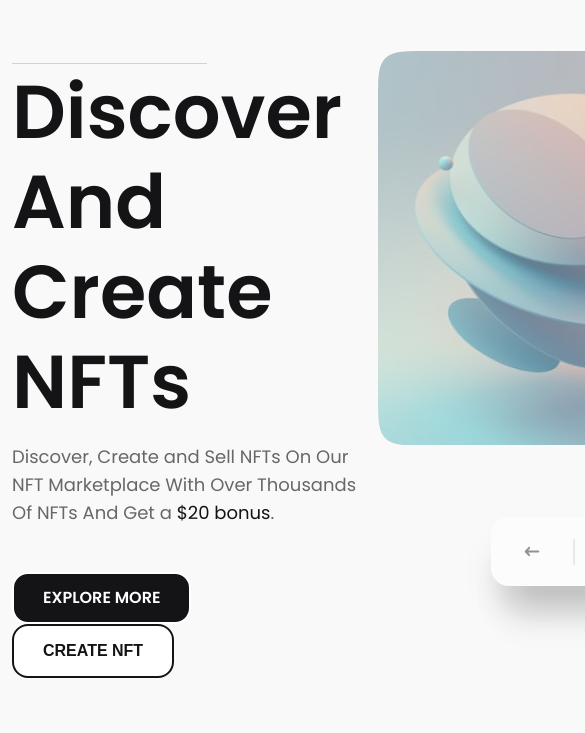
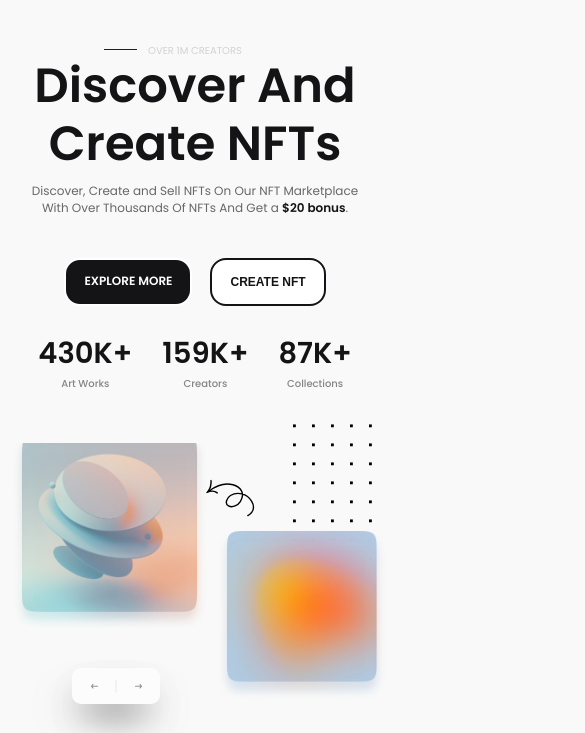
Before and after one commit to StupakYuliia/dev-NFT, a website: page dev/index.html in a window 390 px wide. Shown: the part 111-844 px from the top of the page, 585 px wide, since content can reach past the window. Drawn offline with nearby package versions, Linux system fonts and the light colour scheme; files that its build step writes are made by us from their sources.

Commit message:
feat: section - banner done

```diff
--- a/dev/assets/js/custom.js
+++ b/dev/assets/js/custom.js
@@ -9,8 +9,10 @@ const togleMobileMenu =()=> {
 btnBurger.addEventListener('click', togleMobileMenu)
 
 const swiper = new Swiper('.swiper', {
+	slidesPerView: 2,
+	speed: 700,
 	loop: true,
-	spaceBetween: 20,
+	spaceBetween: 10,
 	navigation: {
 		nextEl: '.swiper-button-next',
 		prevEl: '.swiper-button-prev',
--- a/dev/sass/first-screen.scss
+++ b/dev/sass/first-screen.scss
@@ -1,7 +1,11 @@
 .banner {
-	padding: 54px 0 143px;
+	padding: 54px 0 83px;
+
 	>.container {
 		display: flex;
+		gap: 100px;
+    	overflow: hidden;
+		padding-bottom: 60px;
 	}
 
 	&-content {
@@ -35,6 +39,7 @@
 		strong,
 		b {
 			color: #141416;
+			font-weight: 600;
 		}
 	}
 
@@ -54,6 +59,7 @@
 
 	&-advantage {
 		margin: 0 32px;
+
 		h3 {
 			font-size: 36px;
 			line-height: 46px;
@@ -73,41 +79,88 @@
 		position: relative;
 		display: flex;
 		flex-direction: column;
-		align-items: center;
+		margin-top: 19px;
+		width: 391px;
+
+		&::before {
+			content: "";
+			position: absolute;
+			left: 531px; //!
+			top: -19px;
+			height: 402px;
+			width: 174px;
+			background: url(assets/img/banner-decoration-dot.svg);
+		}
+
+		&::after {
+			content: "";
+			position: absolute;
+			left: 390px;    //!
+			top: 41px;
+			height: 124px;
+			width: 128px;
+			background: url(assets/img/banner-decoration-arrow.svg);
+		}
 	}
 
 	.swiper {
-		width: 391px;
-		height: 394px;
-		margin-bottom: 72px;
+		width: 792px;
+		height: 550px;
 	}
 
 	.swiper-slide {
+		transition: .7s;
+
 		img {
 			width: 100%;
+			transition: .7s;
+            padding: 0 15px;
+			&:first-child {
+                filter: blur(10px);
+                opacity: 0.5;
+            }
+            &:last-child {
+                opacity: .99;
+                margin-top: calc(-100% - 19px);
+            }
+		}
+
+		&.swiper-slide-next {
+			margin-top: 181px;
+
+			img {
+				height: auto;
+                max-width: 319px;
+				&:last-child {
+                    margin-top: calc(-100% + 62px);
+                }
 			}
 		}
 	}
 
-.banner-slider-navigation {
+	&-slider-navigation {
 		position: relative;
 		height: 69px;
-	width: 166px;
 		display: flex;
 		justify-content: center;
-	background-color: #FCFCFD;
+		width: 166px;
 		border-radius: 18px;
-	box-shadow: 0px 38px 36px -15px rgb(15, 15, 15, 10%), 0px 45px 36px -15px rgb(15, 15, 15, 10%), -10px 20px 36px -15px rgb(15, 15, 15, 10%), 10px 20px 36px -15px rgb(15, 15, 15, 10%);
+		box-shadow: 0px 38px 36px -15px rgb(15 15 15 / 10%), 0px 45px 36px -15px rgb(15 15 15 / 10%), -10px 20px 36px -15px rgb(15 15 15 / 10%), 10px 20px 36px -15px rgb(15 15 15 / 10%);
+		margin-left: 112px;
+		margin-top: -84px;
+
 		&::after {
 			content: "";
 			width: 2px;
 			height: 26px;
-		border-radius: 2px;
 			background-color: #E6E8EC;
 			position: absolute;
 			left: 50%;
 			top: 50%;
 			transform: translate(-50%, -50%);
+			border-radius: 2px;
+			z-index: 12;
+		}
 	}
 }
 
@@ -119,6 +172,7 @@
 	top: 0;
 	margin: 0;
 	color: #929292;
+	background-color: #FCFCFD;
 
 	&:hover {
 		color: #23262F;
@@ -129,7 +183,7 @@
 	}
 
 	svg {
-		width: 36px;
+		width: 26px;
 		height: 26px;
 	}
 }
--- a/dev/sass/header.scss
+++ b/dev/sass/header.scss
@@ -41,6 +41,7 @@ header {
 
 	input[type="search"] {
 		width: 100%;
+		box-sizing: border-box;
 		border: 1px solid transparent;
 		border-radius: 16px;
 		padding: 21px 12px 21px 70px;
--- a/dev/sass/media/_media_max_width1024.scss
+++ b/dev/sass/media/_media_max_width1024.scss
@@ -12,6 +12,7 @@
         background-color: #000;
 		gap: 24px;
         padding: 36px 48px 48px;
+		z-index: 2;
 
 		&.show {
 			display: flex;
@@ -53,6 +54,7 @@
 			width: 100%;
 		}
 	}
+
 	footer {
 		.container {
 			position: relative;
@@ -105,4 +107,5 @@
 		font-size: 14px;
 	}
 
+
 }
--- a/dev/sass/media/_media_max_width1199.scss
+++ b/dev/sass/media/_media_max_width1199.scss
@@ -6,4 +6,22 @@
 	.nav-item {
 		margin: 0 22px;
 	}
+
+	.banner {
+		padding: 50px 0 143px;
+
+		> .container {
+			gap: 34px;
+			overflow: visible;
+		}
+
+		.swiper {
+			width: 736px;
+		}
+
+		&-slider-navigation {
+			margin-left: 100px;
+    		margin-top: -103px;
+		}
+	}
 }
--- a/dev/sass/media/_media_max_width767.scss
+++ b/dev/sass/media/_media_max_width767.scss
@@ -1,3 +1,171 @@
 @media screen and (max-width: 767px) {
+	header {
+		&:before {
+			content: "";
+			left: 30px;
+			position: absolute;
+			width: calc(100% - 60px);
+			height: 1px;
+			background: #CBCBCB;
+			top: 106px;
+		}
+	}
 
+	.banner {
+		padding: 44px 0 53px;
+
+		> .container {
+			flex-direction: column;
+			overflow: hidden;
+		}
+
+		&-content {
+			text-align: center;
+			max-width: 330px;
+			margin: 0 auto;
+		}
+
+		&-over-title {
+			font-size: 10px;
+			border: none;
+
+			&:before {
+				content: "";
+				top: 3px;
+				left: 6px;
+				width: 33px;
+				height: 1px;
+				position: absolute;
+				background: #201F1F;
+			}
+		}
+
+		&-title {
+			font-size: 48px;
+			margin-bottom: 10px;
+		}
+
+		&-description {
+			font-size: 12px;
+			color: #676767;
+			line-height: 17px;
+			margin-bottom: 42px;
+		}
+
+		&-btns-row {
+			display: flex;
+			justify-content: center;
+			margin-bottom: 30px;
+
+			> a,
+			button {
+			margin: 0px 9px;
+			}
+		}
+
+		.btn {
+			font-size: 12px;
+			padding: 15px 18px;
+		}
+
+		&-advantages {
+			margin: 0;
+			justify-content: center;
+		}
+
+		&-advantage {
+			margin: 0px 15px;
+
+			h3 {
+				font-size: 29px;
+				line-height: 35px;
+				margin-bottom: 3px;
+			}
+
+			small {
+				font-size: 10px;
+				line-height: 12px;
+			}
+		}
+
+		&-slider-container {
+			margin-left: auto;
+			margin-right: auto;
+			&::before {
+				left: 281px;
+				top: -19px;
+				height: 213px;
+				width: 92px;
+			}
+
+			&::after {
+				left: 191px;
+			top: 30px;
+			height: 56px;
+			width: 58px;
+			background-size: contain;
+			background-repeat: no-repeat;
+				}
+		}
+
+		.swiper {
+			width: 400px;
+			height: 285px;
+		}
+
+		.swiper-slide {
+			img {
+				padding: 0 10px;
+
+				&:first-child {
+					filter: blur(5px);
+				}
+
+				&:last-child {
+					opacity: .99;
+					margin-top: calc(-100% - 15px);
+				}
+			}
+
+			&.swiper-slide-next {
+				margin-top: 96px;
+
+				img {
+					max-width: 170px;
+
+					&:last-child {
+						margin-top: calc(-100% + 9px);
+					}
+				}
+			}
+		}
+
+		&-slider-navigation {
+			height: 36px;
+			width: 88px;
+			margin-left: 60px;
+			margin-top: -60px;
+			box-shadow: 1px 20px 36px -15px rgb(15 15 15 / 50%), -1px 20px 36px -15px rgb(15 15 15 / 50%), -19px 20px 36px -15px rgb(15 15 15 / 50%), 10px 20px 36px -15px rgb(15 15 15 / 50%);
+
+			&::after {
+				content: "";
+				width: 1px;
+				height: 13px;
+			}
+		}
+	}
+
+	.swiper-button-prev svg,
+	.swiper-button-next svg {
+		width: 13px;
+		height: 13px;
+	}
+
+	.swiper-button-prev {
+		border-radius: 9px 0 0 9px;
+	}
+
+	.swiper-button-next {
+		border-radius: 0 9px 9px 0;
+	}
 }
--- a/dev/templates/first-screen.html
+++ b/dev/templates/first-screen.html
@@ -27,9 +27,10 @@
 		<div class="banner-slider-container">
 			<div class="swiper">
 				<div class="swiper-wrapper">
-					<div class="swiper-slide"><img src="assets/img/banner-slide-1.png" alt=""></div>
-					<div class="swiper-slide"><img src="assets/img/banner-slide-2.png" alt=""></div>
-					<div class="swiper-slide"><img src="assets/img/weekly-slide-1.png" alt=""></div>
+					<div class="swiper-slide"><img src="assets/img/banner-slide-1.png" alt="slide-1"><img src="assets/img/banner-slide-1.png" alt="slide-1"></div>
+					<div class="swiper-slide"><img src="assets/img/banner-slide-2.png" alt="slide-2"><img src="assets/img/banner-slide-2.png" alt="slide-2"></div>
+					<div class="swiper-slide"><img src="assets/img/weekly-slide-1.png" alt="slide-3"><img src="assets/img/weekly-slide-1.png" alt="slide-3"></div>
+					<div class="swiper-slide"><img src="assets/img/weekly-slide-2.png" alt="slide-4"><img src="assets/img/weekly-slide-2.png" alt="slide-4"></div>
 				</div>
 			</div>
 			<div class="banner-slider-navigation">
--- a/dev/templates/footer.html
+++ b/dev/templates/footer.html
@@ -66,7 +66,7 @@
 	</symbol>
 </svg>
 </footer>
-<script async src="assets/js/swiper-bundle.min.js"></script>
-<script async src="assets/js/custom.js"></script>
+<script src="assets/js/swiper-bundle.min.js"></script>
+<script src="assets/js/custom.js"></script>
 </body>
 </html>
```
Also changed, not shown: dev/assets/img/banner-decoration-arrow.svg (added), dev/assets/img/banner-decoration-dot.svg (added), dev/sass/media/_media_max_width575.scss (line endings or trailing spaces). Lines whose indentation alone changed are shown as unchanged.
